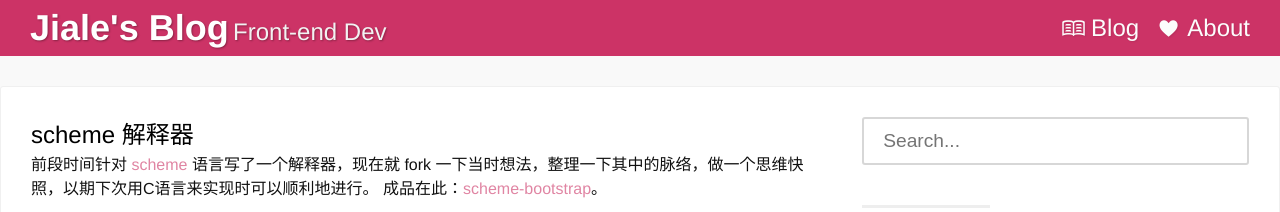
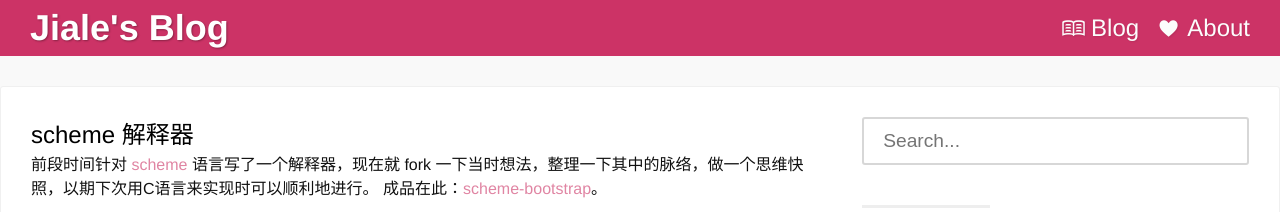
Before and after one commit to mrzjl/mrzjl.github.io, a Jekyll site: the page built from index.html, in a window 1280 px wide. Shown: the top 212 px of the page. Built offline with Jekyll 4.4.1, drawn with Linux system fonts in a browser that asks for light colours; nearby versions of some CDN libraries; Markdown is read by kramdown in place of the engine named in the settings; the list of posts is cut into pages by our own code; comment, search, counter and statistics services are not loaded.

Commit message:
修改网站信息

```diff
--- a/_config.yml
+++ b/_config.yml
@@ -2,7 +2,7 @@
 title: Jiale's Blog
 icon:	/images/site.ico
 email: zhangjialecn@gmail.com
-description: Front-end Dev
+#description: Front-end Dev
 #baseurl: "" # the subpath of your site, e.g. /blog/
 #url: "http://yourdomain.com" # the base hostname & protocol for your site
 github_username:  mr-jiale
--- a/_includes/header.html
+++ b/_includes/header.html
@@ -2,7 +2,9 @@
     <div class="wrapper">
         <div class="site-brand">
             <a class="site-title" href="{{ site.baseurl }}/">{{ site.title }}</a>
+            {% if site.description %}
             <span class="site-description">{{ site.description }}</span>
+            {% endif %}
         </div>
         <nav class="site-nav">
             <span class="icon" id="menu-icon"></span>
```
